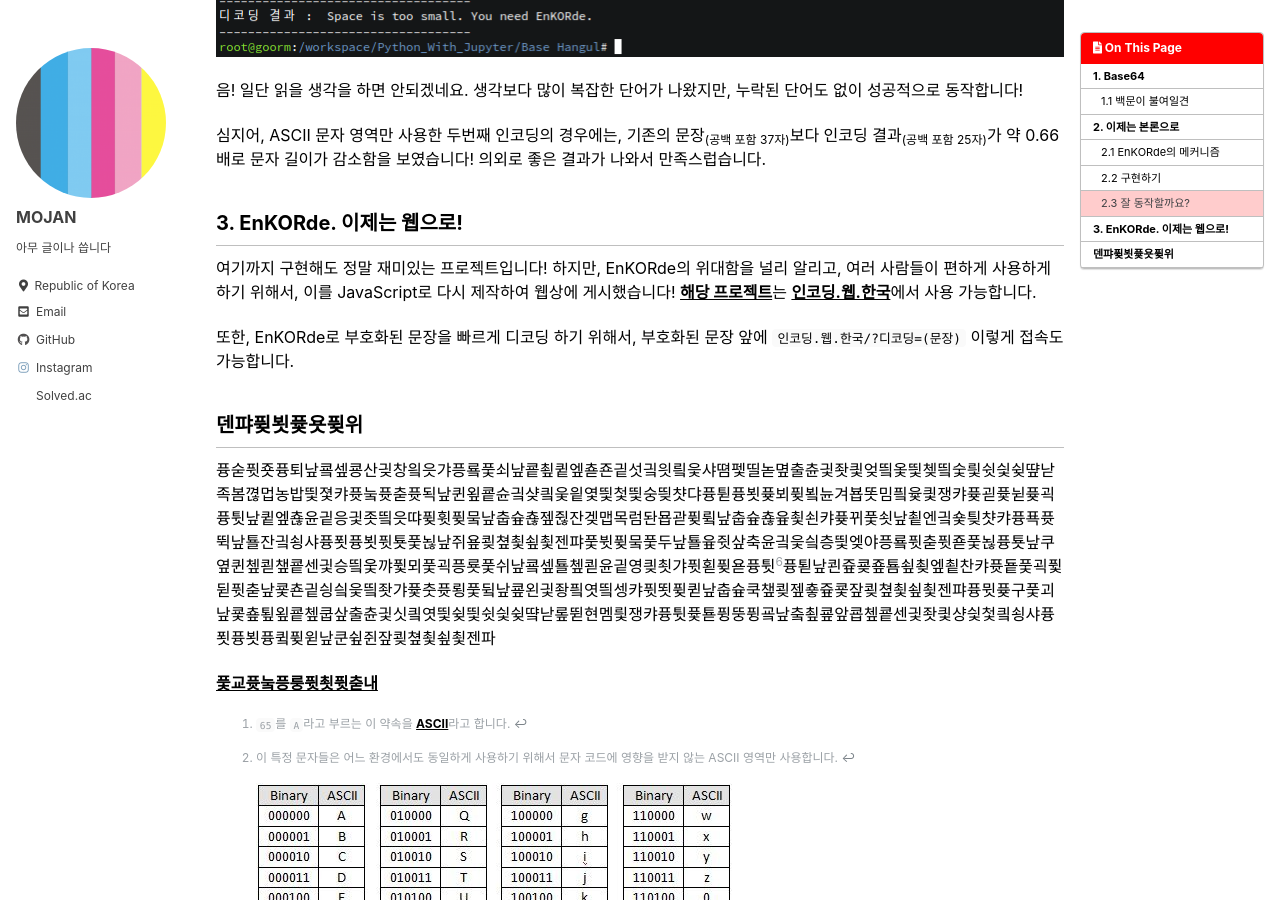
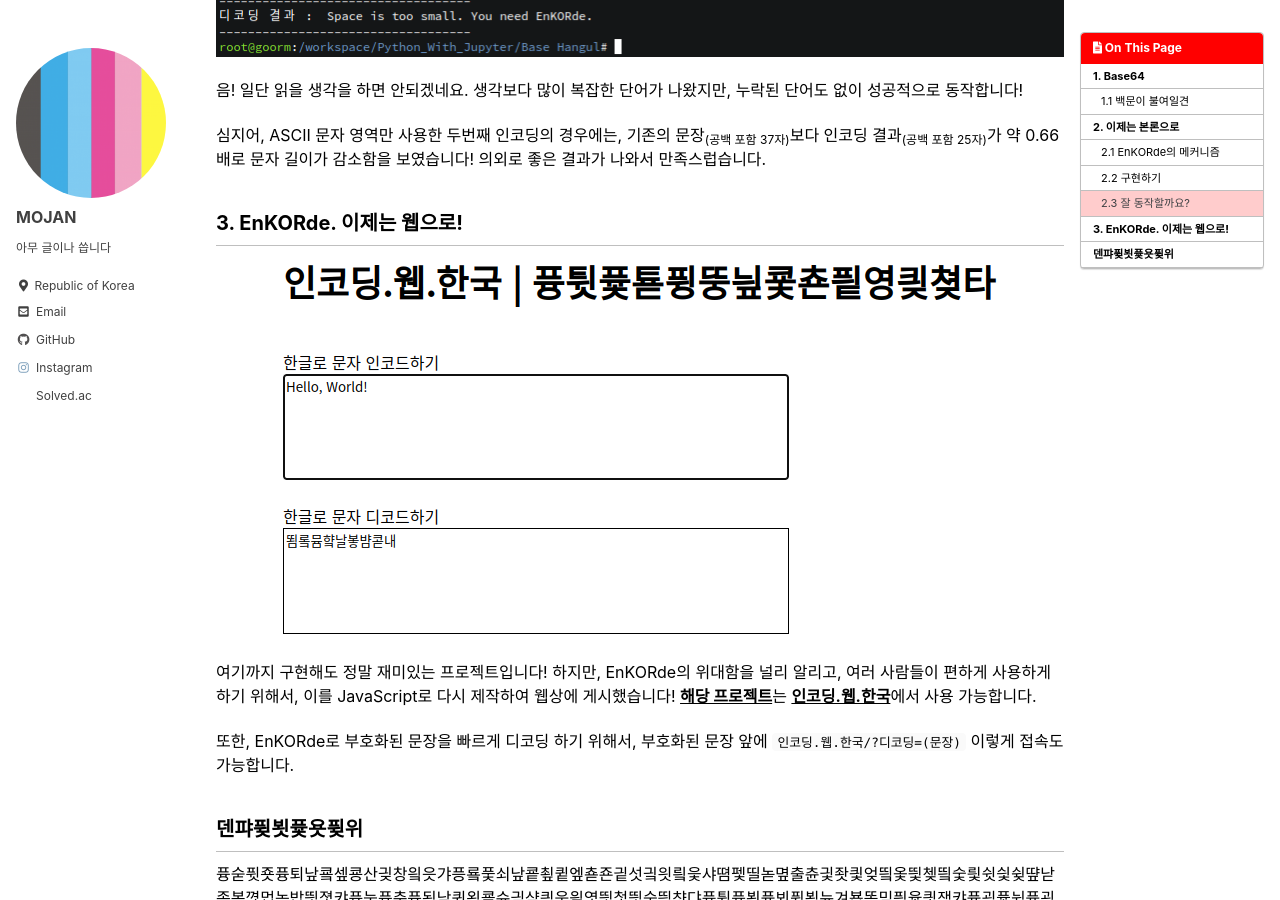
Before and after one commit to MOJAN3543/MOJAN3543.github.io, a Jekyll site: the page built from _posts/EncodeByKorean/2023-04-06-EncodeByKorean.md, in a window 1280 px wide and 900 px high, scrolled down 4944 px. Built offline with Jekyll 4.4.1, drawn with Linux system fonts in a browser that asks for light colours; cached includes are drawn as plain includes.

Commit message:
Update 2023-04-06-EncodeByKorean.md

```diff
--- a/_posts/EncodeByKorean/2023-04-06-EncodeByKorean.md
+++ b/_posts/EncodeByKorean/2023-04-06-EncodeByKorean.md
@@ -142,6 +142,8 @@ def KoreanDecode(msg):
 
 심지어, ASCII 문자 영역만 사용한 두번째 인코딩의 경우에는, 기존의 문장<sub>(공백 포함 37자)</sub>보다 인코딩 결과<sub>(공백 포함 25자)</sub>가 약 0.66배로 문자 길이가 감소함을 보였습니다! 의외로 좋은 결과가 나와서 만족스럽습니다.
 ## 3. EnKORde. 이제는 웹으로!
+![인코딩.웹.한국](https://github.com/MOJAN3543/MOJAN3543.github.io/blob/main/_posts/EncodeByKorean/%EC%9D%B8%EC%BD%94%EB%94%A9.%EC%9B%B9.%ED%95%9C%EA%B5%AD.png?raw=true "인코딩.웹.한국")
+{: .text-center}
 여기까지 구현해도 정말 재미있는 프로젝트입니다! 하지만, EnKORde의 위대함을 널리 알리고, 여러 사람들이 편하게 사용하게 하기 위해서, 이를 JavaScript로 다시 제작하여 웹상에 게시했습니다! [**해당 프로젝트**](https://github.com/MOJAN3543/enKORde)는 [**인코딩.웹.한국**](https://인코딩.웹.한국)에서 사용 가능합니다.
 
 또한, EnKORde로 부호화된 문장을 빠르게 디코딩 하기 위해서, 부호화된 문장 앞에 `인코딩.웹.한국/?디코딩=(문장)` 이렇게 접속도 가능합니다.
```
